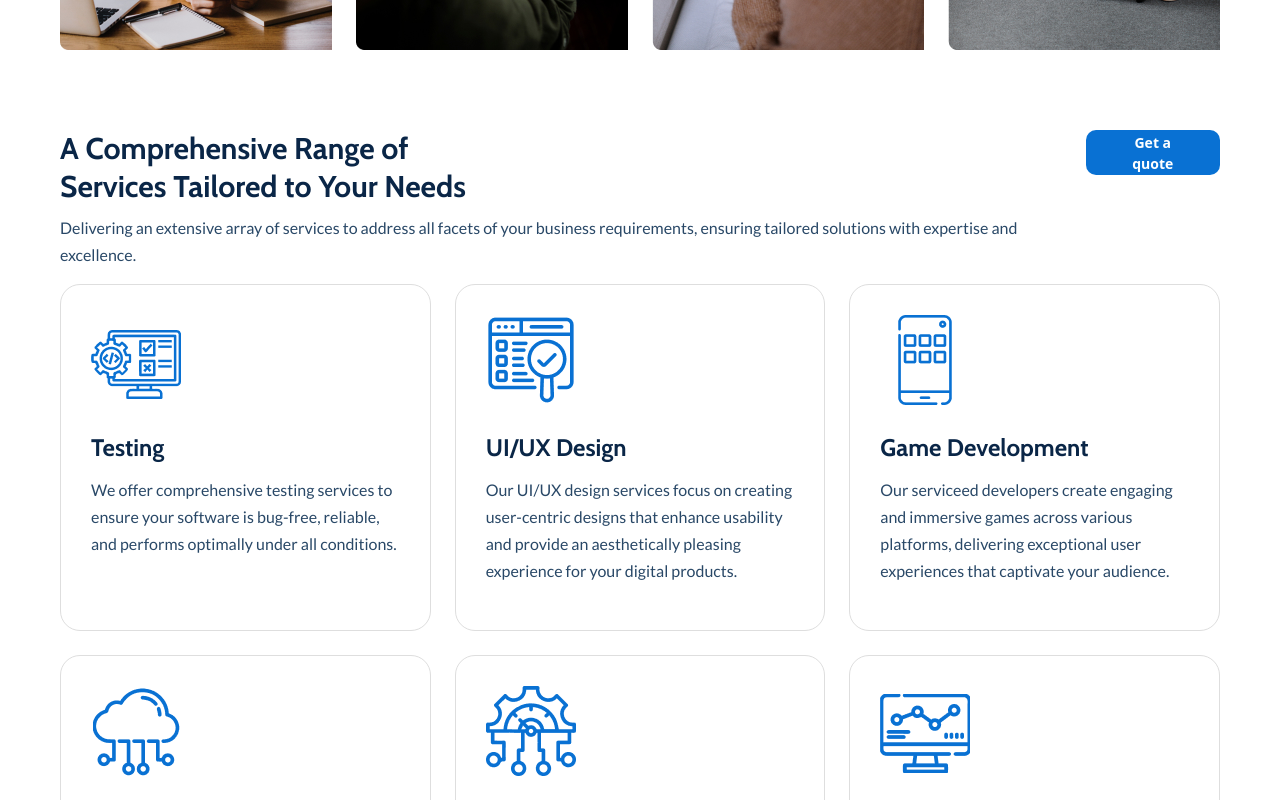
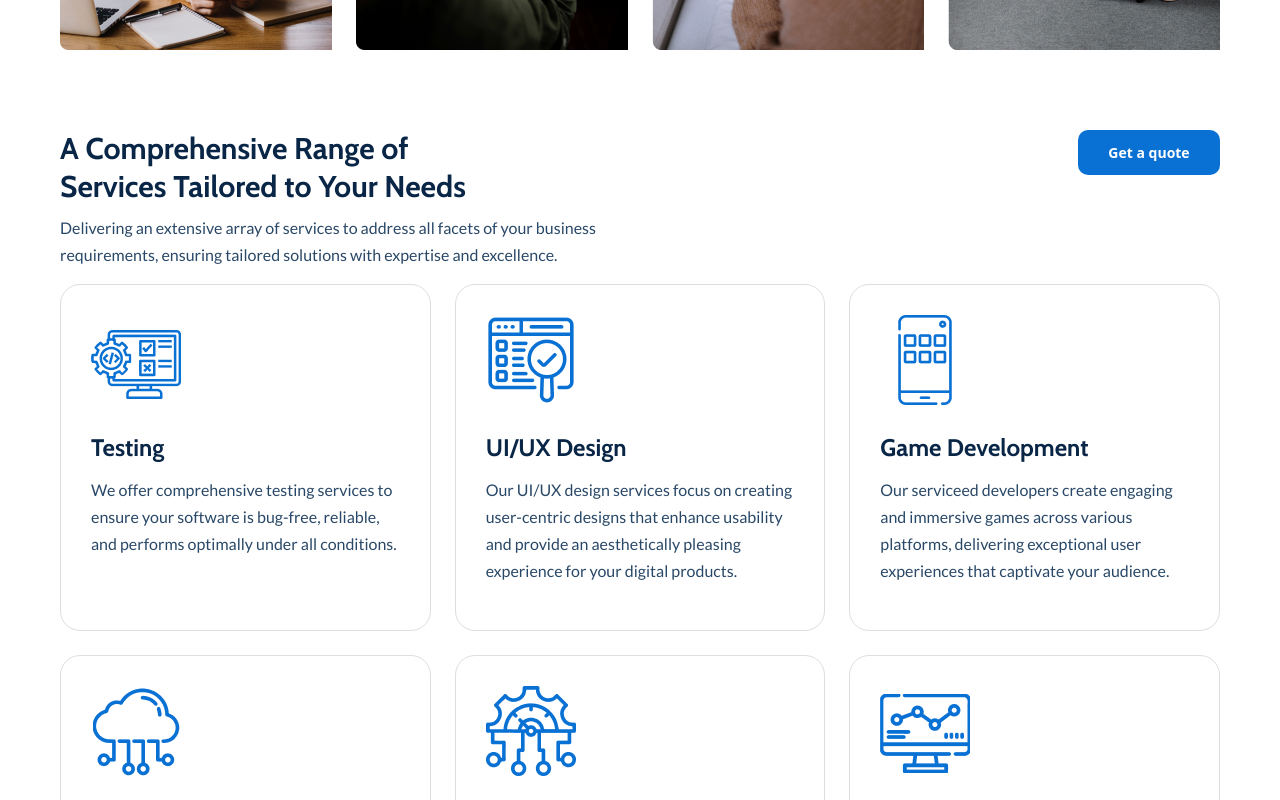
Before and after one commit to babitagurung1/express-consultant, a React (Create React App) app: page / in a window 1280 px wide. Shown: the part 1200-2000 px from the top of the page. Built offline with nearby package versions, Linux system fonts and the light colour scheme.

Commit message:
new build uploaded

```diff
--- a/src/App.css
+++ b/src/App.css
@@ -7,6 +7,7 @@
   font-size: 14px;
   padding: 0px 25px;
   height: 45px;
+  min-width: 142px;
   border: 2px solid transparent;
 }
 
@@ -60,7 +61,12 @@ ul{
   padding-left: 60px !important;
   padding-right: 60px !important;
 }
-
+@media screen and (min-width:1800px){
+  .paddingLeftRight{
+    padding-left: 106px !important;
+    padding-right: 106px !important;
+  }
+}
 @media (max-width: 1440px) {
   .cmn_paragraph {
       font-size: 16px;
--- a/src/Components/Contactus/Contactus.jsx
+++ b/src/Components/Contactus/Contactus.jsx
@@ -46,7 +46,7 @@ const Contactus = () => {
             </div>
             <div className='form-group'>
                 <label>Message</label>
-                <textarea rows={5} className='form-control' type="text" placeholder='Briefly tell us about your project and current  goals.
+                <textarea rows={5} className='form-control mt-2' type="text" placeholder='Briefly tell us about your project and current  goals.
                 how can we help you ?'/>
             </div>
             <button className='cmn_btn mt-4'>Send Message</button>
--- a/src/Components/Header/header.css
+++ b/src/Components/Header/header.css
@@ -34,7 +34,15 @@ span.navbar-brand {
 .navbar-nav{
     gap: 15px;
 }
-
+.nav_items.navbar-nav {
+    height: 70px;
+}
+.nav_items.navbar-nav a{
+    padding-top: 21px;
+}
+.nav_items.navbar-nav button {
+    margin-top: 13px;
+}
 @media screen and (max-width:991px){
     .navbar_outer.paddingLeftRight.container-fluid {
         padding-bottom: 20px;
--- a/src/Components/Services/Services.jsx
+++ b/src/Components/Services/Services.jsx
@@ -11,19 +11,21 @@ import software_product_img from "../../Images/softwareproduct.png"
 const Services = () => {
   return (
     <div className='services_container'>
-        <div className='d-flex justify-space-between quote_outer'>
+        <div className='d-flex justify-content-between quote_outer'>
             <div>
             <h3 className='cmn_heading'>A Comprehensive Range of  <br></br> Services Tailored to Your Needs</h3>
-            <p className='cmn_paragraph'>Delivering an extensive array of services to address all facets of your business requirements, ensuring tailored solutions with expertise and excellence.</p>
+            <p className='cmn_paragraph tools_paragraph'>Delivering an extensive array of services to address all facets of your business requirements, ensuring tailored solutions with expertise and excellence.</p>
             </div>
-            <button className='cmn_btn'>Get a quote</button>
+     <div>
+     <button className='cmn_btn'>Get a quote</button>
+     </div>
         </div>
         <div className='row'>
             <div className='col-lg-4 col-sm-12 col-md-6'>
                 <div className='service_card'>
                     <img src={testing_img}/>
                   <h3>Testing</h3>
-                  <p className='cmn_paragraph'>We offer comprehensive testing services to ensure your software is bug-free, reliable, and performs optimally under all conditions.</p>
+                  <p className='cmn_paragraph '>We offer comprehensive testing services to ensure your software is bug-free, reliable, and performs optimally under all conditions.</p>
                 </div>
             </div>
             <div className='col-lg-4 col-sm-12 col-md-6'>
```
